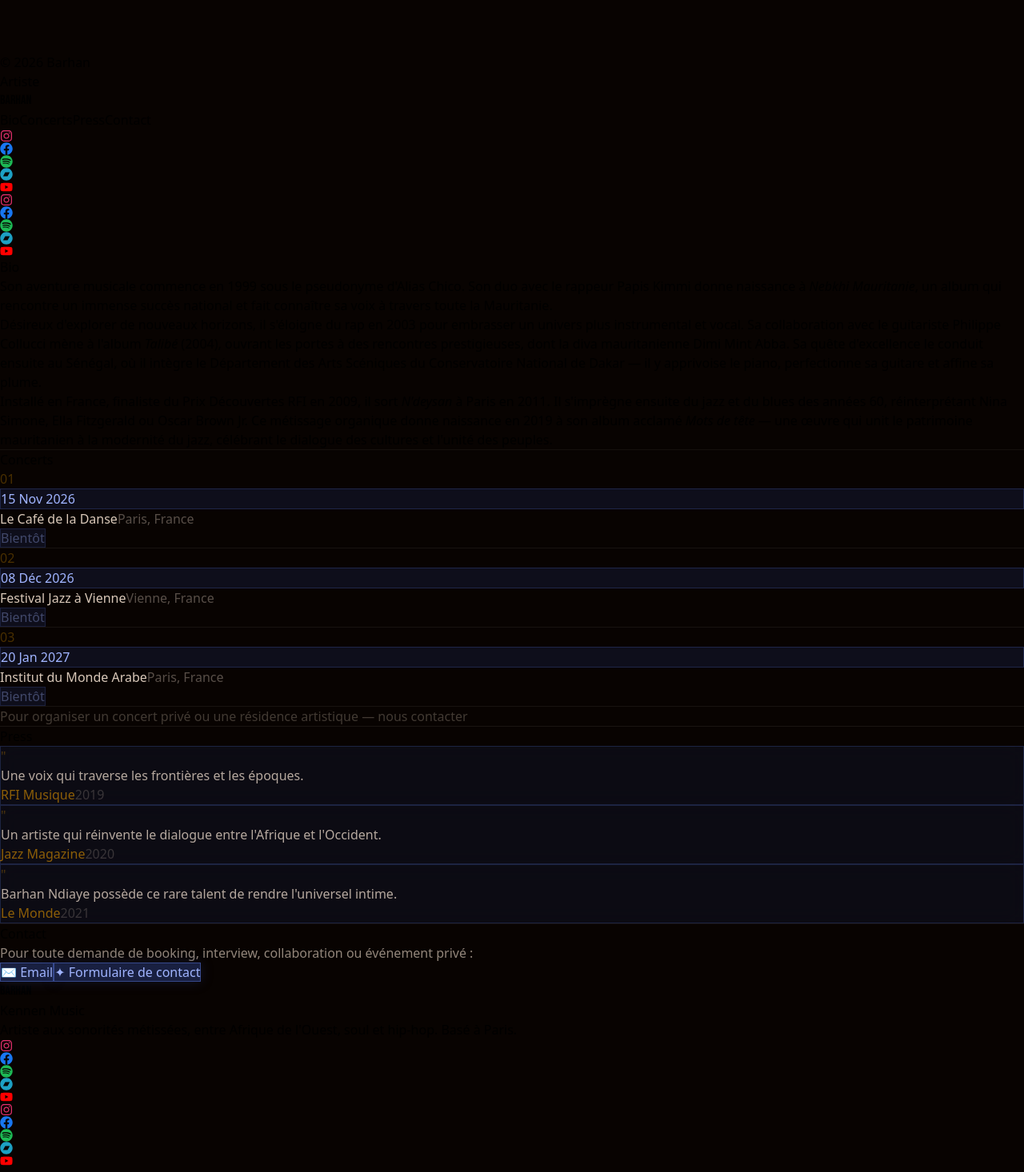
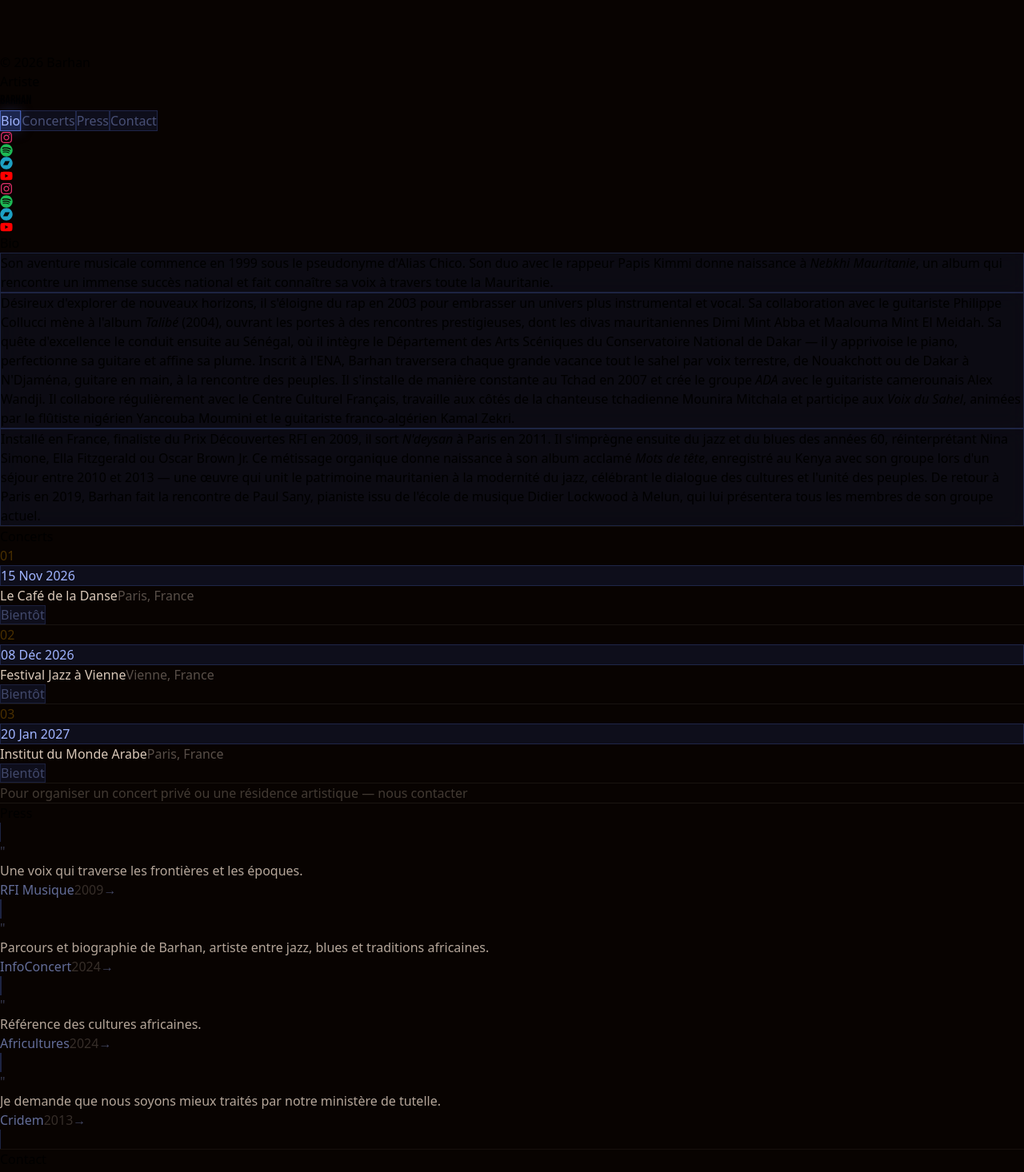
Before and after one commit to AbdulCher/Barhan, a React (Vite) app: page /about in a window 1280 px wide. Shown: the part 900-2366 px from the top of the page at 80% size. Built offline with nearby package versions, Linux system fonts and the light colour scheme.

Commit message:
Modification Bg About

```diff
--- a/src/components/Header.jsx
+++ b/src/components/Header.jsx
@@ -3,7 +3,7 @@ import { Link, useLocation } from "react-router-dom";
 import barhanLogo from "../assets/barhanLogoSans.png";
 
 const NAV_LINKS = [
-  { label: "HOME",    to: "/",       color: "rgba(43,62,130,0.5)", text: "#a0b4ff" },
+  { label: "HOME",    to: "/",       color: "rgba(43,62,130,0.5)", text: "#a04ff" },
   { label: "ABOUT",  to: "/about",  color: "rgba(43,62,130,0.5)", text: "#a0b4ff" },
   { label: "MUSIC",  to: "/music",  color: "rgba(43,62,130,0.5)", text: "#a0b4ff" },
   { label: "MEDIAS", to: "/medias", color: "rgba(43,62,130,0.5)", text: "#a0b4ff" },
@@ -59,8 +59,8 @@ export default function Header() {
       <nav className="relative max-w-6xl mx-auto flex items-center justify-between py-3 px-4 sm:px-6">
 
         <Link to="/" aria-label="Barhan Music — Accueil">
-  <img src={barhanLogo} alt="Barhan Music" className="h-12 w-auto" />
-</Link>
+          <img src={barhanLogo} alt="Barhan Music" className="h-12 w-auto" />
+        </Link>
 
         <ul className="hidden md:flex items-center gap-0.5 lg:gap-1">
           {NAV_LINKS.map((link) => {
--- a/src/components/Icons.jsx
+++ b/src/components/Icons.jsx
@@ -14,12 +14,6 @@ const ICONS = [
     link: "https://www.instagram.com/barhan.music/",
     label: "Instagram",
     color: "#E1306C",
-  },
-  {
-    icon: <FaFacebook />,
-    link: "https://www.facebook.com/barhany",
-    label: "Facebook",
-    color: "#1877F2",
   },
   {
     icon: <FaSpotify />,
--- a/src/pages/About.jsx
+++ b/src/pages/About.jsx
@@ -31,24 +31,35 @@ const CONCERTS = [
 ];
 
 // ── Citations presse ───────────────────────────────────────────
+
 const PRESS = [
   {
     id: 1,
     quote: "Une voix qui traverse les frontières et les époques.",
     source: "RFI Musique",
-    year: "2019",
+    year: "2009",
+    url: "https://www.rfi.fr/fr/contenu/20091118-bakhan-voix-plurielle",
   },
   {
     id: 2,
-    quote: "Un artiste qui réinvente le dialogue entre l'Afrique et l'Occident.",
-    source: "Jazz Magazine",
-    year: "2020",
+    quote: "Parcours et biographie de Barhan, artiste entre jazz, blues et traditions africaines.",
+    source: "InfoConcert",
+    year: "2024",
+    url: "https://www.infoconcert.com/artiste/barhan-181922/concerts/presentation",
   },
     {
     id: 3,
-    quote: "Barhan Ndiaye possède ce rare talent de rendre l'universel intime.",
-    source: "Le Monde",
-    year: "2021",
+    quote: "Référence des cultures africaines.",
+    source: "Africultures",
+    year: "2024",
+    url: "https://africultures.com/personnes/?no=26627",
+  },
+  {
+    id: 4,
+    quote: "Je demande que nous soyons mieux traités par notre ministère de tutelle.",
+    source: "Cridem",
+    year: "2013",
+    url: "https://m.cridem.org/C_Info.php?article=633373",
   },
 ];
 
@@ -171,37 +182,45 @@ function ConcertRow({ concert, index }) {
 
 // ── Composant citation presse ──────────────────────────────────
 function PressQuote({ item }) {
+  const Wrapper = item.url ? "a" : "div";
   return (
-    <div
-  className="flex flex-col gap-3 p-6 rounded-xl"
+    <Wrapper
+      {...(item.url ? { href: item.url, target: "_blank", rel: "noopener noreferrer" } : {})}
+      className="flex flex-col gap-3 p-6 rounded-xl transition-all duration-200"
       style={{
         background: "rgba(43,62,130,0.15)",
         border: "1px solid rgba(100,136,255,0.2)",
         backdropFilter: "blur(12px)",
+        ...(item.url ? { cursor: "pointer" } : {}),
       }}
+      onMouseEnter={item.url ? e => {
+        e.currentTarget.style.border = "1px solid rgba(100,136,255,0.5)";
+        e.currentTarget.style.background = "rgba(43,62,130,0.25)";
+      } : undefined}
+      onMouseLeave={item.url ? e => {
+        e.currentTarget.style.border = "1px solid rgba(100,136,255,0.2)";
+        e.currentTarget.style.background = "rgba(43,62,130,0.15)";
+      } : undefined}
     >
-      <div
-        className="font-dm text-3xl leading-none"
-        style={{ color: "rgba(226,150,0,0.3)" }}
-      >
+      <div className="font-dm text-3xl leading-none" style={{ color: "rgba(160,180,255,0.3)" }}>
         "
       </div>
-      <p
-        className="font-dm text-base leading-relaxed italic"
-        style={{ color: "rgba(239,222,205,0.75)" }}
-      >
+      <p className="font-dm text-base leading-relaxed italic" style={{ color: "rgba(239,222,205,0.75)" }}>
         {item.quote}
       </p>
       <div className="flex items-center gap-2 mt-1">
-        <div className="h-px flex-1" style={{ background: "rgba(226,150,0,0.15)" }} />
-        <span className="font-dm text-xs tracking-widest uppercase" style={{ color: "rgba(226,150,0,0.6)" }}>
+        <div className="h-px flex-1" style={{ background: "rgba(100,136,255,0.15)" }} />
+        <span className="font-dm text-xs tracking-widest uppercase" style={{ color: "rgba(160,180,255,0.6)" }}>
           {item.source}
         </span>
         <span className="font-dm text-xs" style={{ color: "rgba(239,222,205,0.2)" }}>
           {item.year}
         </span>
+        {item.url && (
+          <span className="font-dm text-xs" style={{ color: "rgba(160,180,255,0.4)" }}>→</span>
+        )}
       </div>
-    </div>
+    </Wrapper>
   );
 }
 
@@ -296,15 +315,27 @@ export default function About() {
                 <button
   key={id}
   onClick={() => scrollTo(id)}
-                  className={`
-                    font-bold text-[13px] tracking-[0.12em] uppercase
-                    px-5 py-2 rounded-full border
-                    transition-all duration-300
-                    ${activeBlock === id
-                      ? "text-[#e29600] border-[#e29600] bg-[#e29600]/10 shadow-[0_0_12px_rgba(226,150,0,0.2)]"
-                      : "text-[#efdecd]/50 border-[#efdecd]/20 hover:text-[#efdecd]/80 hover:border-[#e29600]/40 hover:bg-[#e29600]/5"
+  className="font-bold text-[13px] tracking-[0.12em] uppercase px-5 py-2 rounded-full transition-all duration-200"
+  style={{
+    background: activeBlock === id ? "rgba(43,62,130,0.6)" : "rgba(43,62,130,0.2)",
+    border: activeBlock === id ? "1px solid rgba(100,136,255,0.6)" : "1px solid rgba(100,136,255,0.2)",
+    boxShadow: activeBlock === id ? "0 0 16px rgba(43,62,130,0.4)" : "none",
+    color: activeBlock === id ? "#a0b4ff" : "rgba(160,180,255,0.4)",
+  }}
+  onMouseEnter={e => {
+    if (activeBlock !== id) {
+      e.currentTarget.style.background = "rgba(43,62,130,0.35)";
+      e.currentTarget.style.border = "1px solid rgba(100,136,255,0.4)";
+      e.currentTarget.style.color = "#a0b4ff";
     }
-                  `}
+  }}
+  onMouseLeave={e => {
+    if (activeBlock !== id) {
+      e.currentTarget.style.background = "rgba(43,62,130,0.2)";
+      e.currentTarget.style.border = "1px solid rgba(100,136,255,0.2)";
+      e.currentTarget.style.color = "rgba(160,180,255,0.4)";
+    }
+  }}
 >
   {label}
 </button>
@@ -336,25 +367,52 @@ export default function About() {
                 <h3 className="font-bold text-[18px] tracking-[0.10em] text-[#e29600] uppercase">Bio</h3>
                 <div className="flex-1 h-px bg-[#efdecd]/20" />
               </div>
-              <p className="font-dm text-lg leading-loose text-[#efdecd]/85 font-light">
+              <p className="font-dm text-lg leading-loose text-[#efdecd]/85 p-5 font-light"
+                style={{
+                  background: "rgba(43,62,130,0.15)",
+                  border: "1px solid rgba(100,136,255,0.2)",
+                  backdropFilter: "blur(12px)",
+                }}
+              >
                 Son aventure musicale commence en 1999 sous le pseudonyme d'Alias Chico. Son duo avec le rappeur
                 Papis Kimmi donne naissance à <em>Nebkhi Mauritanie</em>, un album qui rencontre un immense succès
                 national et fait connaître sa voix à travers toute la Mauritanie.
               </p>
-              <p className="font-dm text-lg leading-loose text-[#efdecd]/85 font-light">
+              <p className="font-dm text-lg leading-loose text-[#efdecd]/85 font-light p-5 rounded-xl"
+   style={{
+     background: "rgba(43,62,130,0.15)",
+     border: "1px solid rgba(100,136,255,0.2)",
+     backdropFilter: "blur(12px)",
+   }}
+>
   Désireux d'explorer de nouveaux horizons, il s'éloigne du rap en 2003 pour embrasser un univers
   plus instrumental et vocal. Sa collaboration avec le guitariste Philippe Collucci mène à l'album
-                <em> Talibé</em> (2004), ouvrant les portes à des rencontres prestigieuses, dont la diva
-                mauritanienne Dimi Mint Abba. Sa quête d'excellence le conduit ensuite au Sénégal, où il intègre
+  <em> Talibé</em> (2004), ouvrant les portes à des rencontres prestigieuses, dont les divas
+  mauritaniennes Dimi Mint Abba et Maalouma Mint El Meidah. Sa quête d'excellence le conduit ensuite au Sénégal, où il intègre
   le Département des Arts Scéniques du Conservatoire National de Dakar — il y apprivoise le piano,
-                perfectionne sa guitare et affine sa plume.
+  perfectionne sa guitare et affine sa plume. Inscrit à l'ENA, Barhan traversera chaque grande
+  vacance tout le sahel par voix terrestre, de Nouakchott ou de Dakar à N'Djaména, guitare
+  en main, à la rencontre des peuples. Il s'installe de manière constante au Tchad en 2007 et crée
+  le groupe <em>ADA</em> avec le guitariste camerounais Alex Wandji. Il collabore régulièrement avec
+  le Centre Culturel Français, travaille aux côtés de la chanteuse tchadienne Mounira Mitchala et
+  participe aux <em>Voix du Sahel</em>, animées par le flûtiste nigérien Yancouba Moumini et le
+  guitariste franco-algérien Kamal Zekri.
 </p>
-              <p className="font-dm text-lg leading-loose text-[#efdecd]/85 font-light">
+              <p className="font-dm text-lg leading-loose text-[#efdecd]/85 font-light p-5 rounded-xl"
+   style={{
+     background: "rgba(43,62,130,0.15)",
+     border: "1px solid rgba(100,136,255,0.2)",
+     backdropFilter: "blur(12px)",
+   }}
+>
   Installé en France, finaliste du Prix Découvertes RFI en 2009, il sort <em>N'deysan</em> à Paris
   en 2011. Il s'imprègne ensuite du jazz et du blues des années 60, réinterprétant Nina Simone,
-                Ella Fitzgerald ou Oscar Brown Jr. Ce métissage organique donne naissance en 2019 à son album
-                acclamé <em>Mots de tête</em> — une œuvre qui unit le patrimoine mauritanien à la modernité du
-                jazz, célébrant le dialogue des cultures et l'unité des peuples.
+  Ella Fitzgerald ou Oscar Brown Jr. Ce métissage organique donne naissance à son album
+  acclamé <em>Mots de tête</em>, enregistré au Kenya avec son groupe lors d'un séjour entre 2010 et 2013 —
+  une œuvre qui unit le patrimoine mauritanien à la modernité du jazz, célébrant le dialogue des cultures
+  et l'unité des peuples. De retour à Paris en 2019, Barhan fait la rencontre de Paul Sany,
+  pianiste issu de l'école de musique Didier Lockwood à Melun, qui lui présentera tous les membres
+  de son groupe actuel.
 </p>
             </div>
 
@@ -444,16 +502,12 @@ export default function About() {
     color: "#a0b4ff",
   }}
   onMouseEnter={e => {
-    e.currentTarget.style.background = "#e29600";
   e.currentTarget.style.border = "1px solid #e29600";
   e.currentTarget.style.boxShadow = "0 0 16px rgba(226,150,0,0.4)";
-    e.currentTarget.style.color = "#000000";
 }}
 onMouseLeave={e => {
-    e.currentTarget.style.background = "rgba(43,62,130,0.5)";
   e.currentTarget.style.border = "1px solid rgba(100,136,255,0.4)";
   e.currentTarget.style.boxShadow = "0 0 16px rgba(43,62,130,0.3)";
-    e.currentTarget.style.color = "#a0b4ff";
 }}
 >
   ✉ Email
@@ -471,16 +525,12 @@ export default function About() {
                       color: "#a0b4ff",
                     }}
                    onMouseEnter={e => {
-    e.currentTarget.style.background = "#e29600";
   e.currentTarget.style.border = "1px solid #e29600";
   e.currentTarget.style.boxShadow = "0 0 16px rgba(226,150,0,0.4)";
-    e.currentTarget.style.color = "#000000";
 }}
 onMouseLeave={e => {
-    e.currentTarget.style.background = "rgba(43,62,130,0.5)";
   e.currentTarget.style.border = "1px solid rgba(100,136,255,0.4)";
   e.currentTarget.style.boxShadow = "0 0 16px rgba(43,62,130,0.3)";
-    e.currentTarget.style.color = "#a0b4ff";
 }}
                   >
                     ✦ Formulaire de contact
@@ -511,14 +561,12 @@ export default function About() {
           <button
   key={id}
   onClick={() => scrollTo(id)}
-            className={`
-              font-bold text-[11px] tracking-[0.1em] uppercase px-4 py-1.5 rounded-full
-              transition-all duration-200
-              ${activeBlock === id
-                ? "text-[#e29600] bg-[#e29600]/12"
-                : "text-[#efdecd]/40 hover:text-[#efdecd]/70"
-              }
-            `}
+  className="font-bold text-[11px] tracking-[0.1em] uppercase px-4 py-1.5 rounded-full transition-all duration-200"
+  style={{
+    background: activeBlock === id ? "rgba(43,62,130,0.6)" : "transparent",
+    color: activeBlock === id ? "#a0b4ff" : "rgba(160,180,255,0.3)",
+    border: activeBlock === id ? "1px solid rgba(100,136,255,0.4)" : "1px solid transparent",
+  }}
 >
   {label}
 </button>
```
Lines whose indentation alone changed are shown as unchanged.
